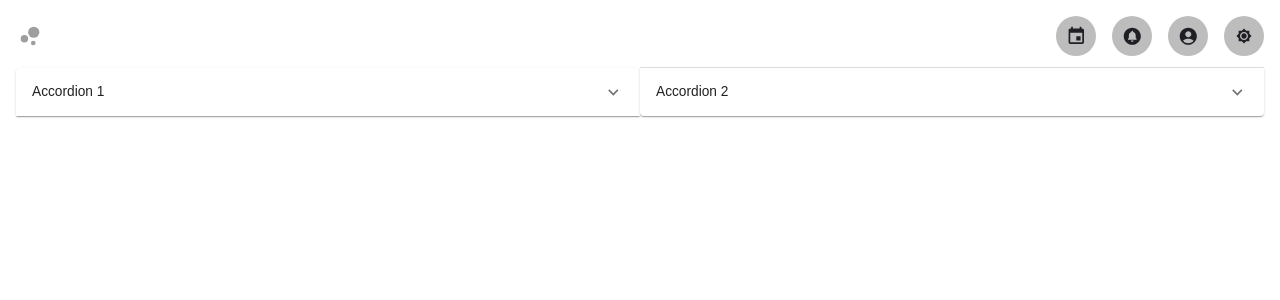
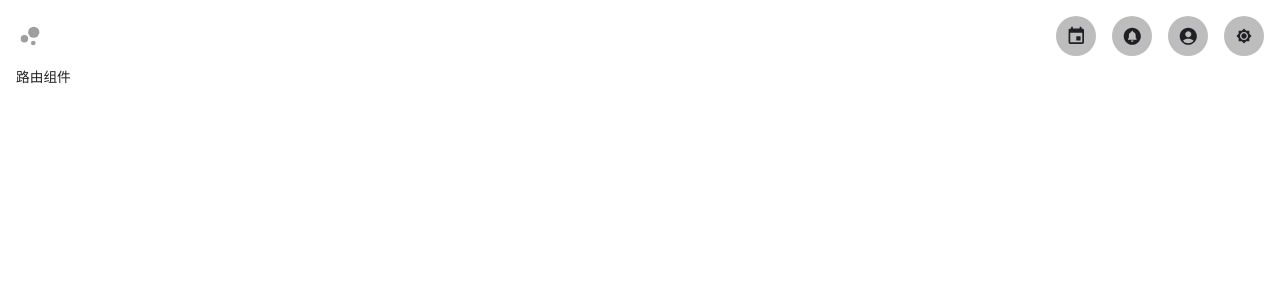
Before and after one commit to ZhuYuQin24/react_finance_system, a React (Vite) app in the folder client/: page / in a window 1280 px wide. Shown: the top 300 px of the page. Built offline with nearby package versions, Linux system fonts and the light colour scheme; a web font is replaced by a local one.

Commit message:
路由组件

```diff
--- a/client/src/scenes/content/index.tsx
+++ b/client/src/scenes/content/index.tsx
@@ -1,7 +1,7 @@
 import FlexBetween from "@/components/FlexBetween";
 
 import Sidebar from "@/scenes/content/sidebar";
-
+import Routers from "@/scenes/content/routers";
 type Props = {}
 // 主内容
 const Content = (props:Props) => {
@@ -10,8 +10,9 @@ const Content = (props:Props) => {
       {/* 侧边栏 */}
       <Sidebar />
       {/* 路由展示区 */}
+      <Routers />
     </FlexBetween>
   );
 };
 
-export default Content;
+export default Routers;
--- a/client/src/scenes/content/routers/index.tsx
+++ b/client/src/scenes/content/routers/index.tsx
@@ -1,7 +1,7 @@
 type Props = {};
 
-const Routers = (props:Props)=>{
-
-}
+const Routers = (props: Props) => {
+  return <div>路由组件</div>;
+};
 
 export default Routers;
```
